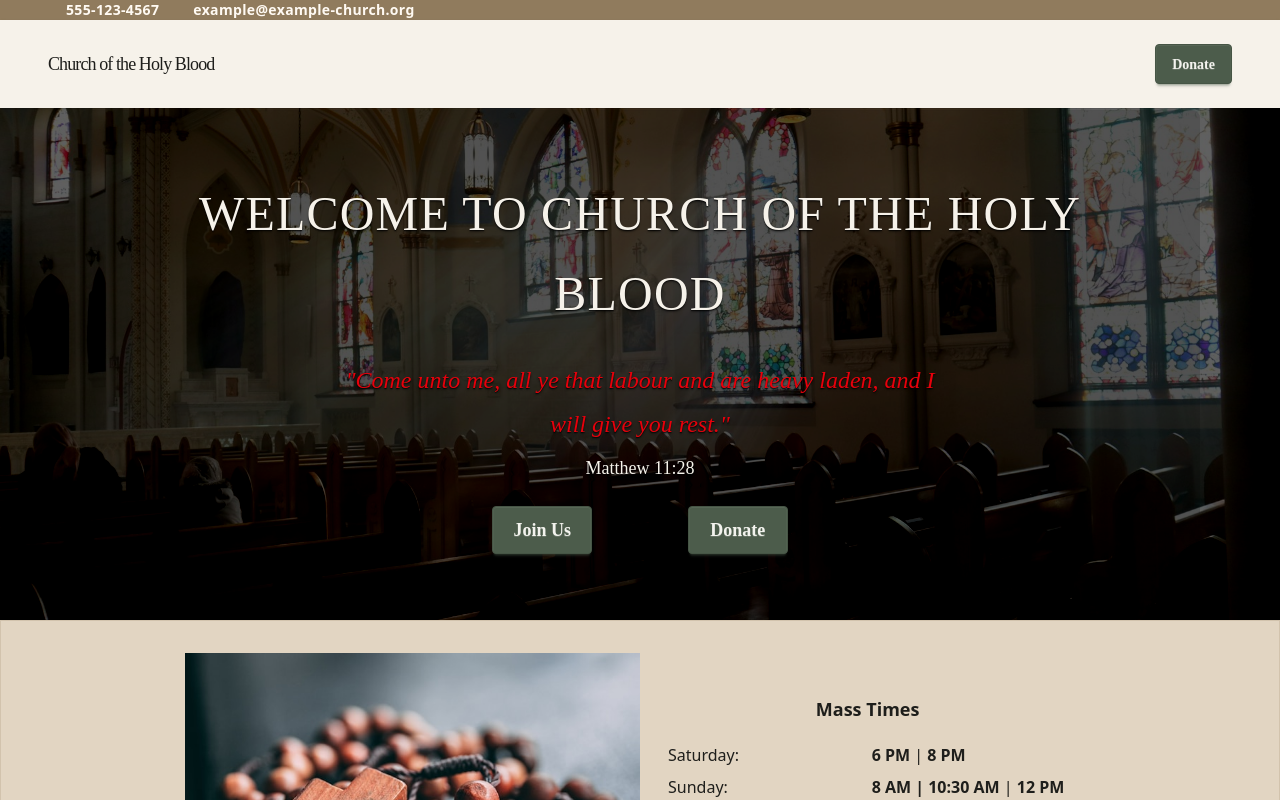
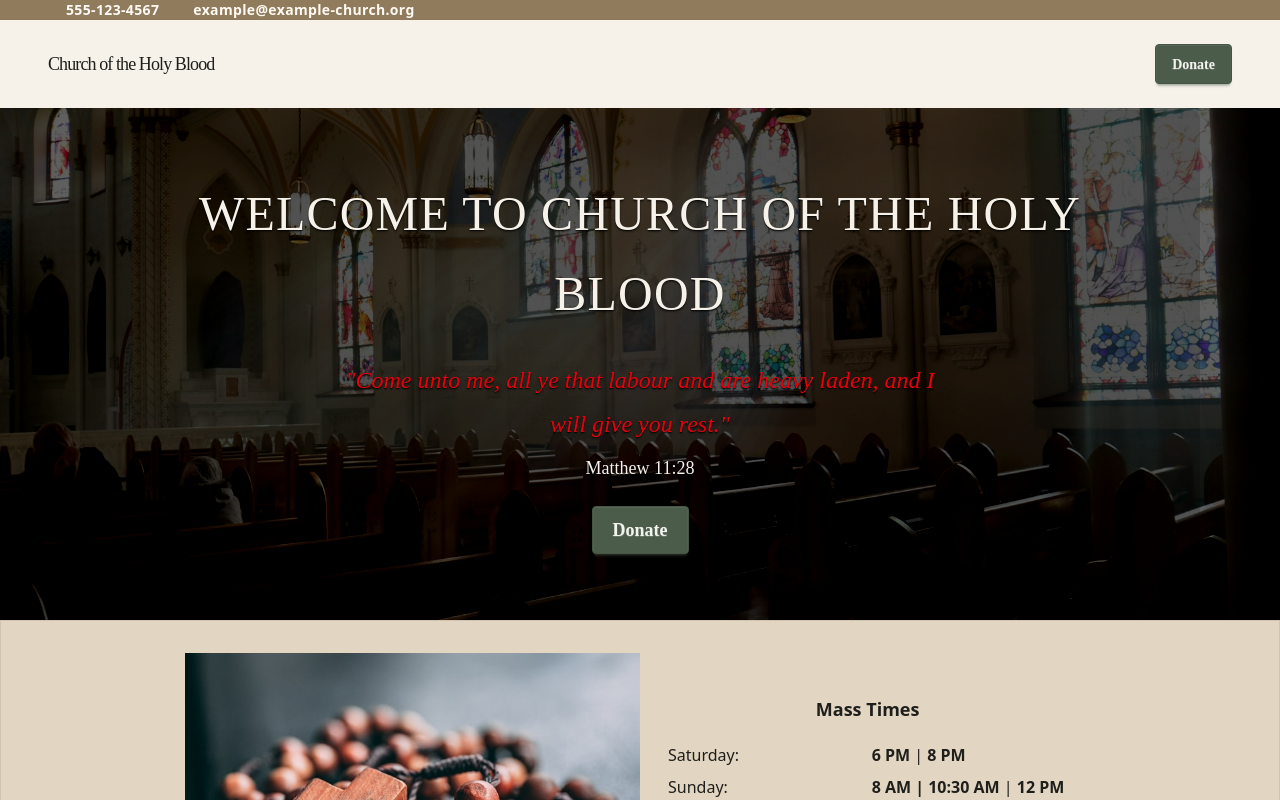
Before and after one commit to dbecher1/church-website-example-4, a SvelteKit app: page / in a window 1280 px wide. Shown: the top 800 px of the page. Built offline with nearby package versions, Linux system fonts and the light colour scheme; some icons are missing; a web font is replaced by a local one.

Commit message:
Removed button

```diff
--- a/src/routes/+page.svelte
+++ b/src/routes/+page.svelte
@@ -64,8 +64,7 @@
             </div>
             <div class='mx-auto'>
                 <div class='grid grid-cols-2 gap-8 md:px-8 md:gap-24 not-md:mt-8 text-center'>
-                    <a href='#info' class='btn btn-sm md:btn-md lg:btn-lg btn-wide btn-secondary text-center text-secondary-content'>Join Us</a>
-                    <a href='/' class='btn btn-sm md:btn-md lg:btn-lg btn-wide btn-secondary text-center text-secondary-content'>Donate</a>
+                    <a href='/' class='btn btn-sm md:btn-md lg:btn-lg btn-wide btn-secondary text-center text-secondary-content col-span-2'>Donate</a>
                 </div>
             </div>
         </div>
```
